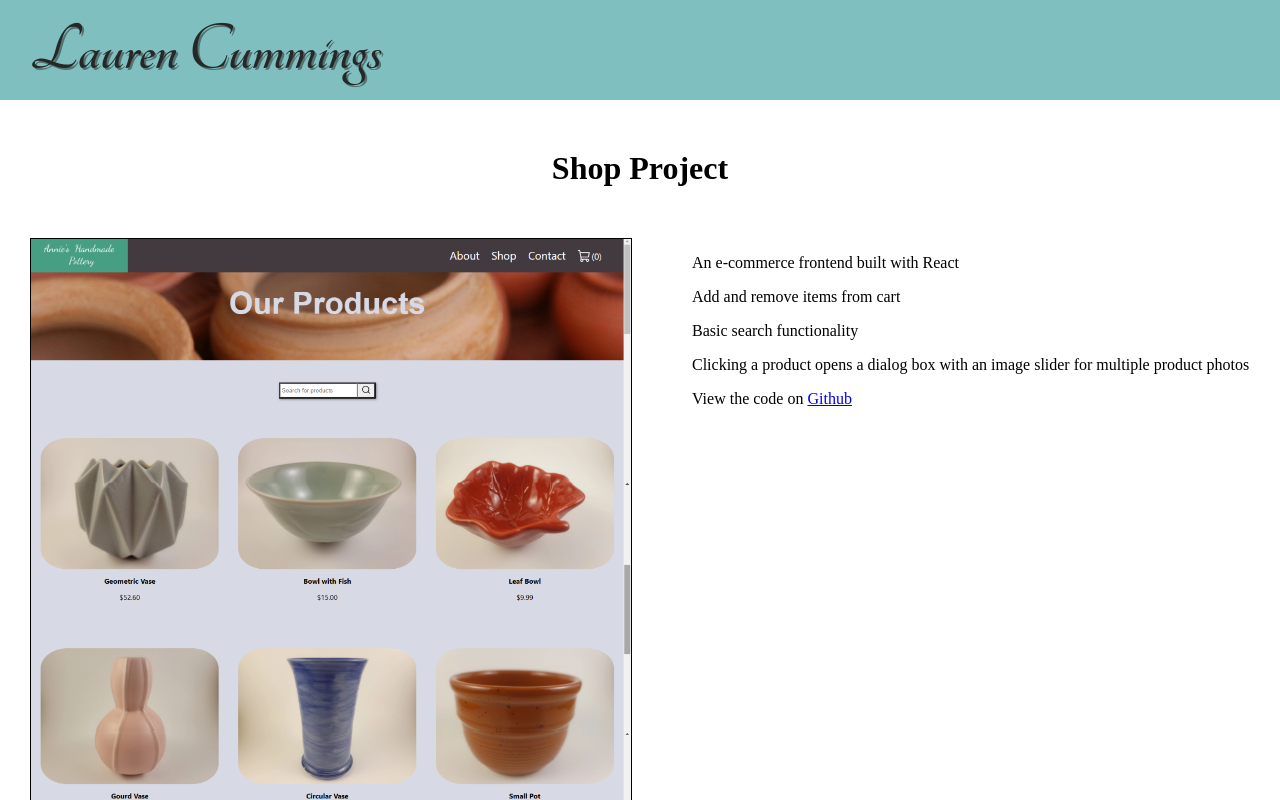
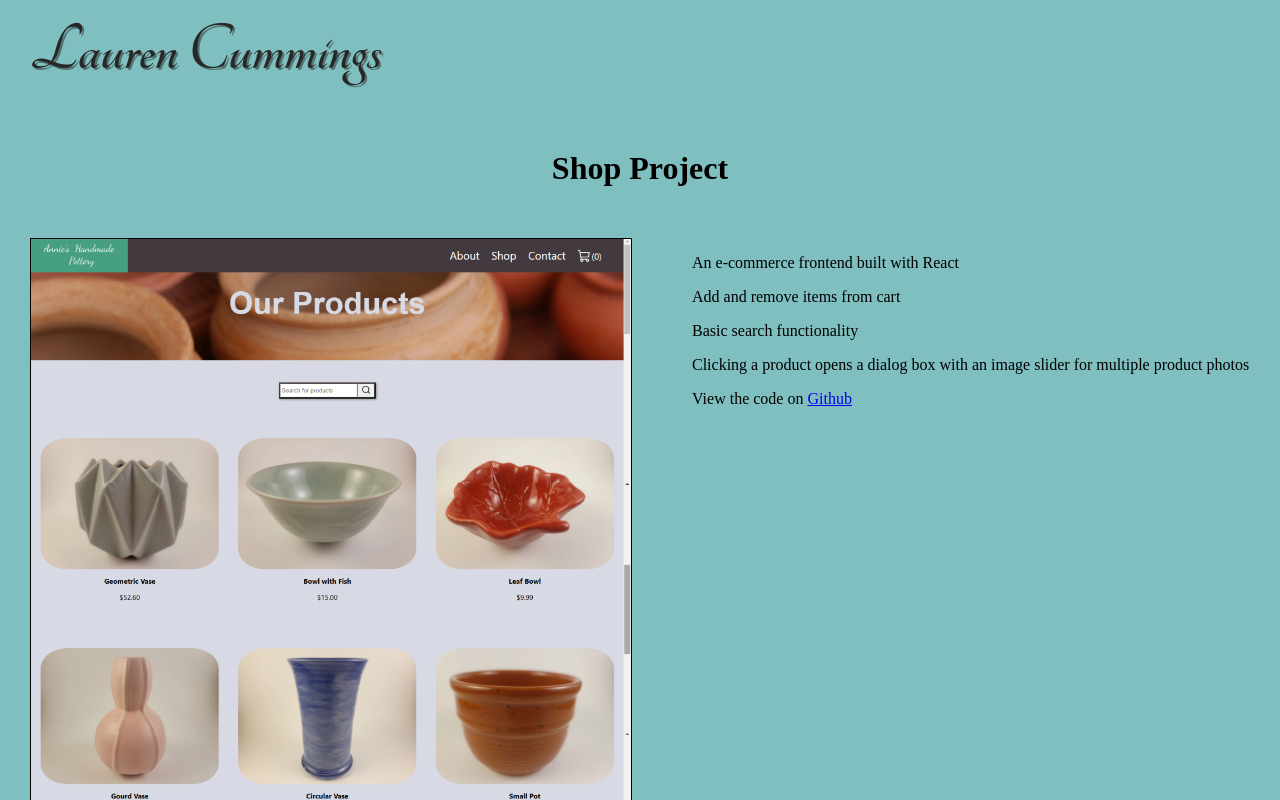
Before and after one commit to LaurenCummings/portfolio-project, a React (Vite) app: page /shop-project in a window 1280 px wide. Shown: the top 800 px of the page. Built offline with nearby package versions, Linux system fonts and the light colour scheme.

Commit message:
Added some styling to project pages

```diff
--- a/src/css/Project.css
+++ b/src/css/Project.css
@@ -1,5 +1,10 @@
+.project {
+    background-color: rgba(0, 128, 128, 0.5);
+}
+
 .project h1 {
-    margin-top: 50px;
+    padding-top: 50px;
+    margin-top: 0px;
     text-align: center;;
 }
 
@@ -11,6 +16,11 @@
     width: 600px;
     border: black 1px solid;
     margin: 30px;
+    transition: transform 0.2s;
+}
+
+.project-info img:hover {
+    transform: translateY(-5px);
 }
 
 .project-details {
```
